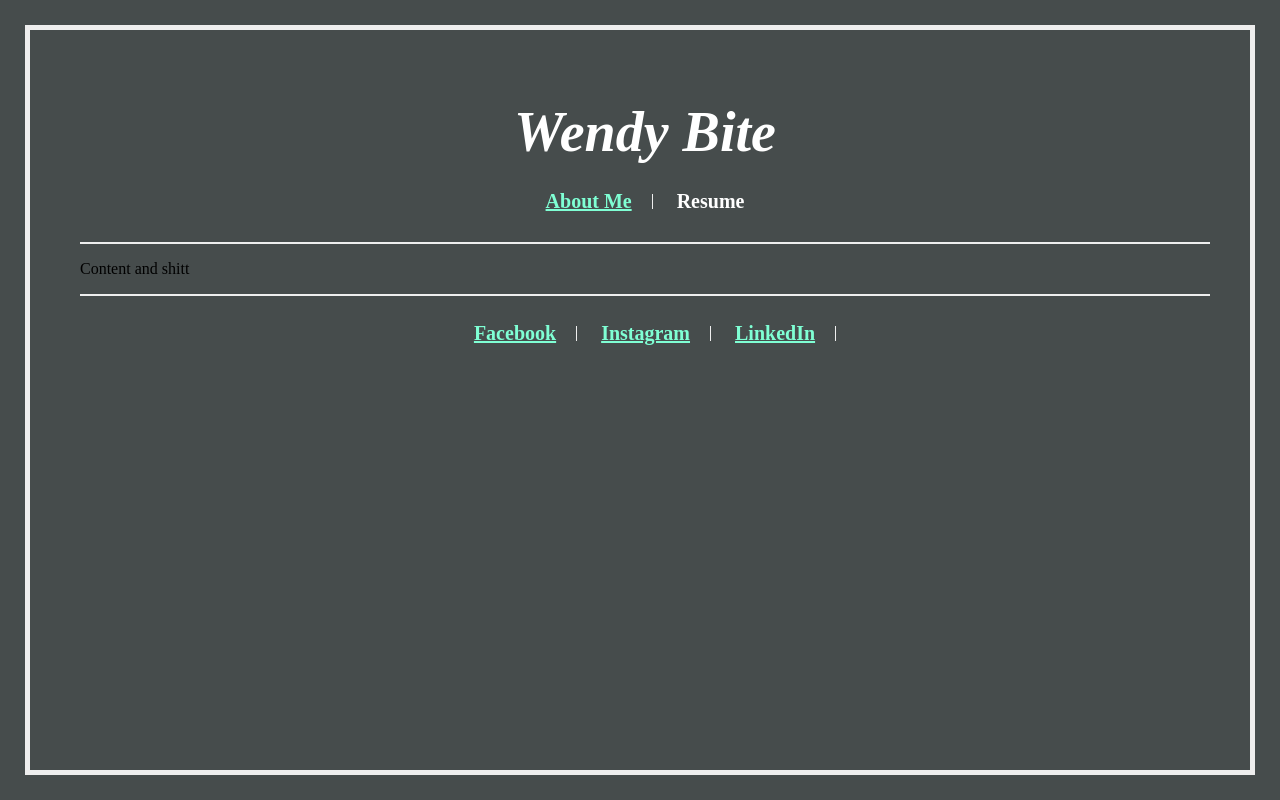
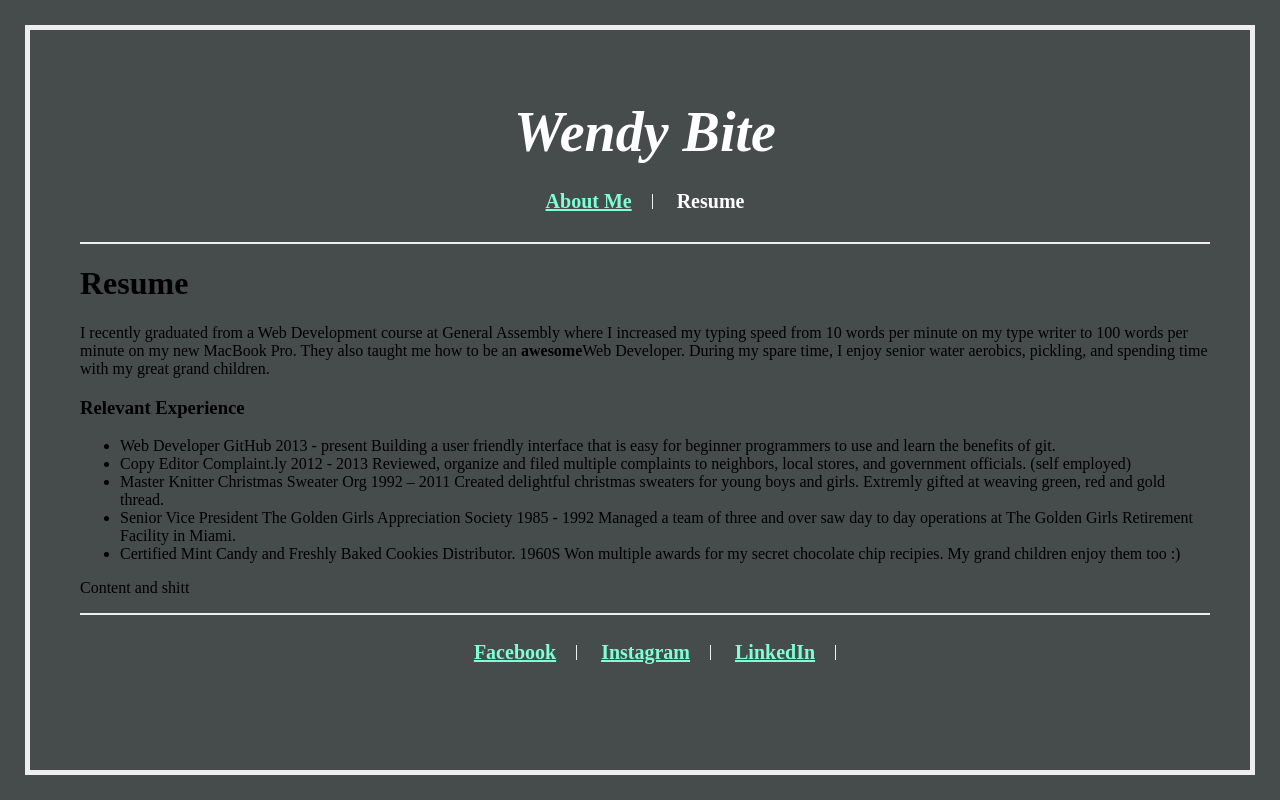
Before and after one commit to joyvaleriee/WendyBitSol--HW-2, a plain HTML site: page index.html in a window 1280 px wide. Drawn offline with Linux system fonts and the light colour scheme.

Commit message:
added resume details

```diff
--- a/index.html
+++ b/index.html
@@ -22,7 +22,39 @@
         </nav>
     </header>
 
-<p>
+<summary class="">
+
+<h1 class="content--__title"> Resume </h1>
+
+<p class="content--">
+I recently graduated from a Web Development course at General Assembly where I increased my typing speed from 10 words per minute on my type writer to 100 words per minute on my new MacBook Pro. They also taught me how to be an <strong>awesome</strong>Web Developer. During my spare time, I enjoy senior water aerobics, pickling, and spending time with my great grand children.
+</p>
+</summary>
+
+<main class="">
+    <h3 class="">Relevant Experience</h3>
+    <ul>
+        <li> Web Developer GitHub 2013 - present
+Building a user friendly interface that is easy for beginner programmers to use and learn the benefits of git.</li>
+
+    <li>Copy Editor Complaint.ly 2012 - 2013
+Reviewed, organize and filed multiple complaints to neighbors, local stores, and government officials. (self employed)</li>
+
+<li>Master Knitter Christmas Sweater Org 1992 – 2011
+Created delightful christmas sweaters for young boys and girls. Extremly gifted at weaving green, red and gold thread.</li>
+
+<li>Senior Vice President The Golden Girls Appreciation Society 1985 - 1992
+Managed a team of three and over saw day to day operations at The Golden Girls Retirement Facility in Miami.</li>
+
+<li>Certified Mint Candy and Freshly Baked Cookies Distributor. 1960S
+Won multiple awards for my secret chocolate chip recipies. My grand children enjoy them too :)</li>
+
+
+    </ul>
+
+</main>
+
+
  Content and shitt
 </p>
 
```
Also changed, not shown: styles/main.css (line endings or trailing spaces).
